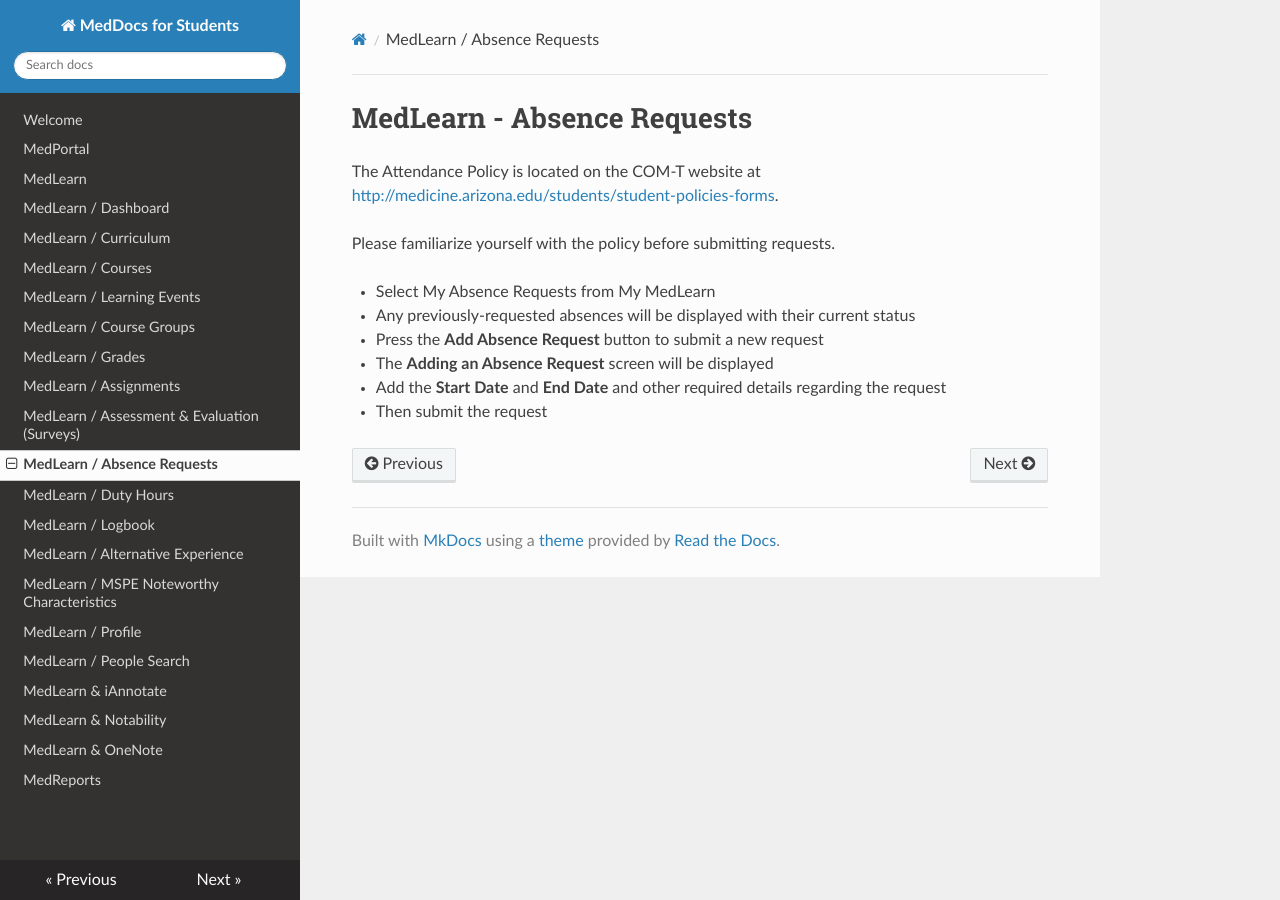
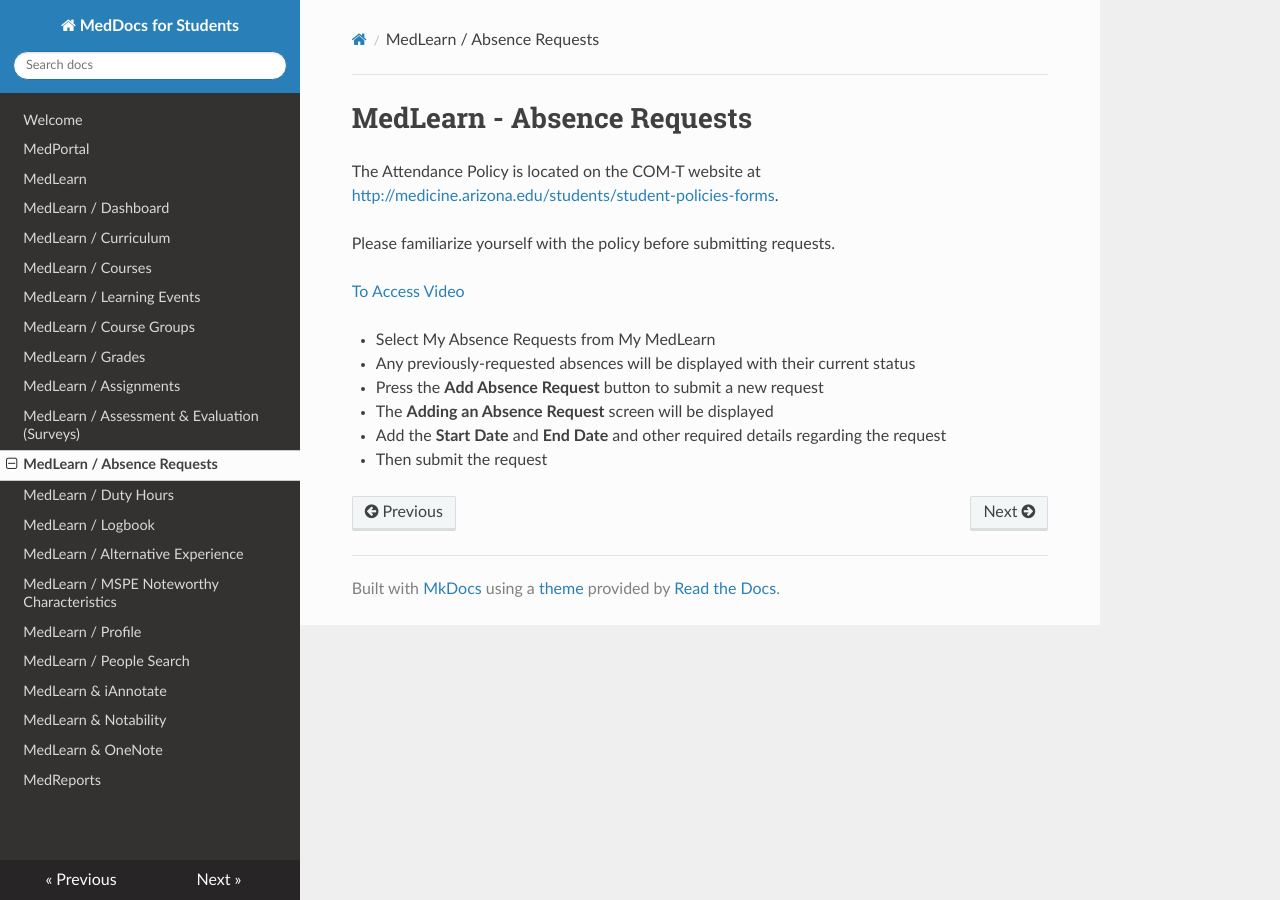
Before and after one commit to UACOMTucson/MedDocs, an MkDocs documentation site: the page built from docs/13_MedLearn_Absences.md, in a window 1280 px wide. Built offline with MkDocs 1.6.1, drawn with Linux system fonts in a browser that asks for light colours; nearby versions of some CDN libraries; old or Windows-style settings are respelled for this version of MkDocs.

Commit message:
uploading absence videos

```diff
--- a/docs/13_MedLearn_Absences.md
+++ b/docs/13_MedLearn_Absences.md
@@ -3,6 +3,8 @@
 The Attendance Policy is located on the COM-T website at [http://medicine.arizona.edu/students/student-policies-forms](http://medicine.arizona.edu/students/student-policies-forms).
 
 Please familiarize yourself with the policy before submitting requests.
+
+[To Access Video](https://arizona.box.com/s/zzne2egck0i4ldygkqxnqxdhb3ir7h79)
 
 * Select My Absence Requests from My MedLearn
 * Any previously-requested absences will be displayed with their current status
```
Also changed, not shown: docs/all-Coordinator-ManageAbsences.md (line endings or trailing spaces).
